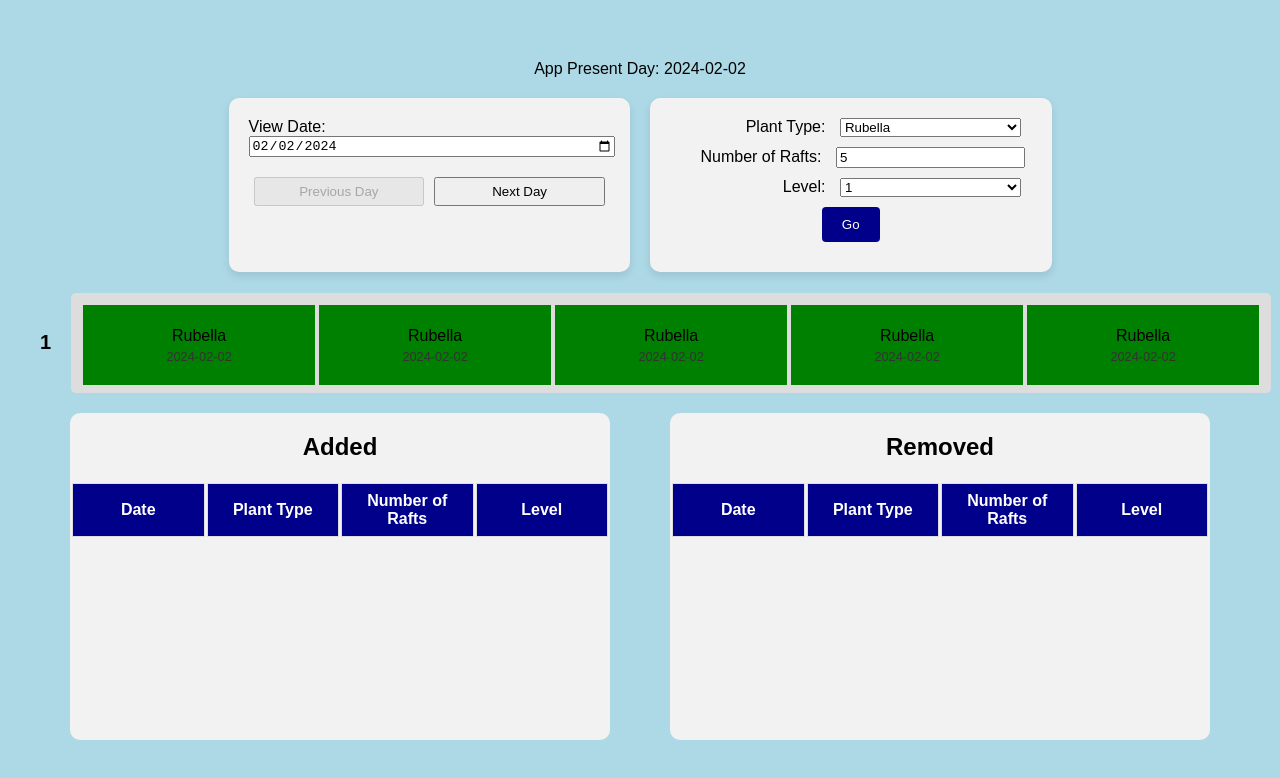
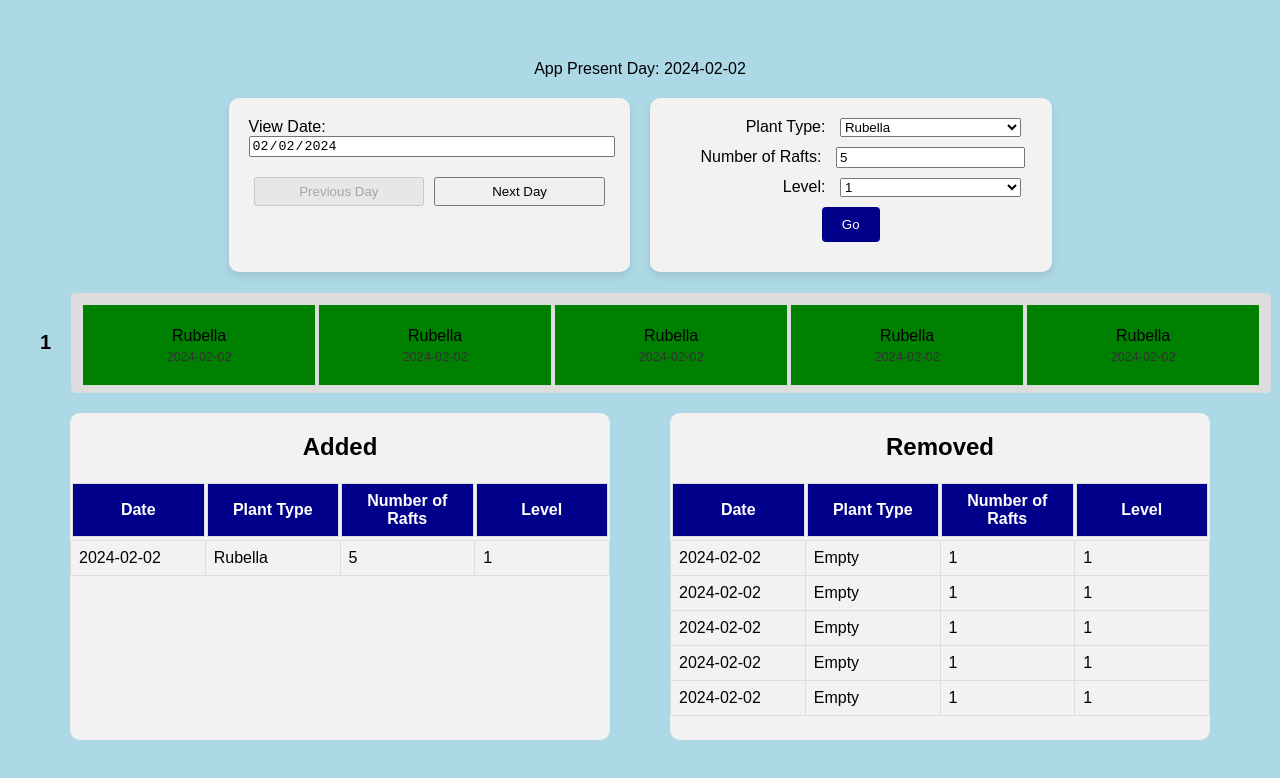
Before and after one commit to timwatson241/farmsw, a website built with Vite: page index.html in a window 1280 px wide. Both pictures are taken after typing "5" into the empty fields and a click on the button "Go". Built offline with nearby package versions, Linux system fonts and the light colour scheme.

Commit message:
addition of tables

```diff
--- a/index.html
+++ b/index.html
@@ -14,7 +14,7 @@
                 <div class="form-and-date-container">
                     <div class="date-selector-container">
                         <label for="dateInput">View Date:</label>
-                        <input type="date" id="dateInput" name="date">
+                        <input type="date" id="dateInput" name="date" readonly>
                         <div class="date-buttons-container">
                             <button id="decrementDate">Previous Day</button>
                             <button id="incrementDate">Next Day</button>
--- a/main.js
+++ b/main.js
@@ -5,6 +5,9 @@ document.addEventListener("DOMContentLoaded", () => {
   const levelContainer = document.querySelector(".level-container"); // Select the container for the rafts
   const appPresentDayDisplay = document.getElementById("appPresentDayDisplay");
   const goButton = document.getElementById("goButton"); // Get the Go button
+
+  let additionsLog = [];
+  let removalsLog = [];
 
   // Initialize the view date to today's date
   const today = new Date();
@@ -102,6 +105,9 @@ document.addEventListener("DOMContentLoaded", () => {
       raftElement.innerHTML = `<div>${raft.plantType}</div><div class="raft-date">${raft.transferDate}</div>`;
       levelContainer.appendChild(raftElement);
     });
+
+    // After updating the view
+    updateTablesForDate(date); // Populate tables for the updated view date
   }
 
   // Call updateView initially to set up the initial view
@@ -161,8 +167,6 @@ document.addEventListener("DOMContentLoaded", () => {
   const inputForm = document.getElementById("inputForm");
 
   // Initialize logs for additions and removals
-  const additionsLog = [];
-  const removalsLog = [];
 
   inputForm.addEventListener("submit", function (event) {
     event.preventDefault(); // Prevent the default form submission behavior
@@ -226,4 +230,32 @@ document.addEventListener("DOMContentLoaded", () => {
     // Log the current state of removalsLog to the console
     console.log("Removals Log:", removalsLog);
   }
+
+  // Function to clear and populate tables with log data for the selected view date
+  function updateTablesForDate(viewDate) {
+    // Clear existing table data
+    document.getElementById("addedTable").querySelector("tbody").innerHTML = "";
+    document.getElementById("removedTable").querySelector("tbody").innerHTML =
+      "";
+
+    // Filter and add log entries to the "Added" table
+    additionsLog.forEach((log) => {
+      if (log.date === viewDate) {
+        const row = `<tr><td>${log.date}</td><td>${log.plantType}</td><td>${log.numberOfRafts}</td><td>${log.levelNumber}</td></tr>`;
+        document
+          .getElementById("addedTable")
+          .querySelector("tbody").innerHTML += row;
+      }
+    });
+
+    // Filter and add log entries to the "Removed" table
+    removalsLog.forEach((log) => {
+      if (log.date === viewDate) {
+        const row = `<tr><td>${log.date}</td><td>${log.plantType}</td><td>${log.numberOfRafts}</td><td>${log.levelNumber}</td></tr>`;
+        document
+          .getElementById("removedTable")
+          .querySelector("tbody").innerHTML += row;
+      }
+    });
+  }
 });
```
